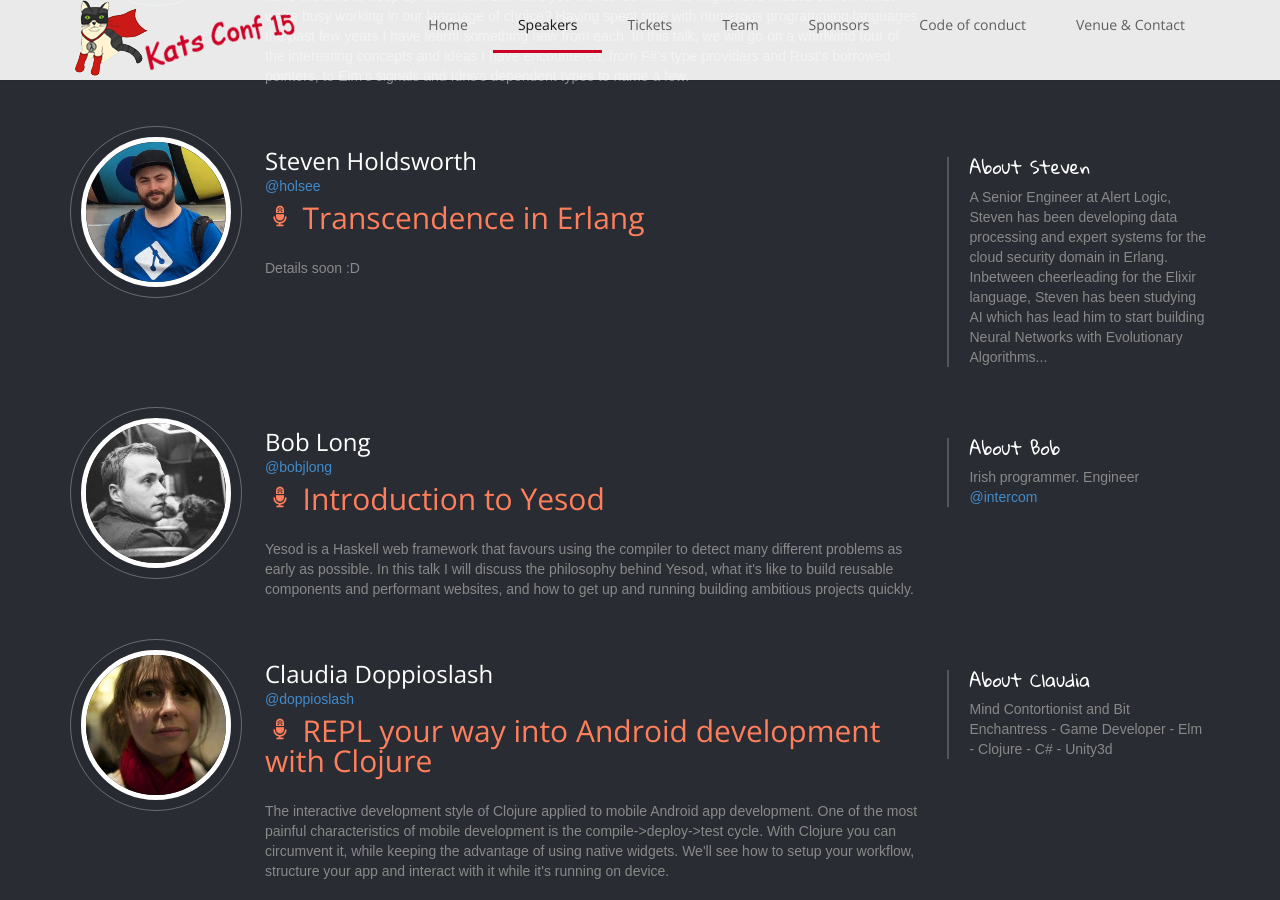
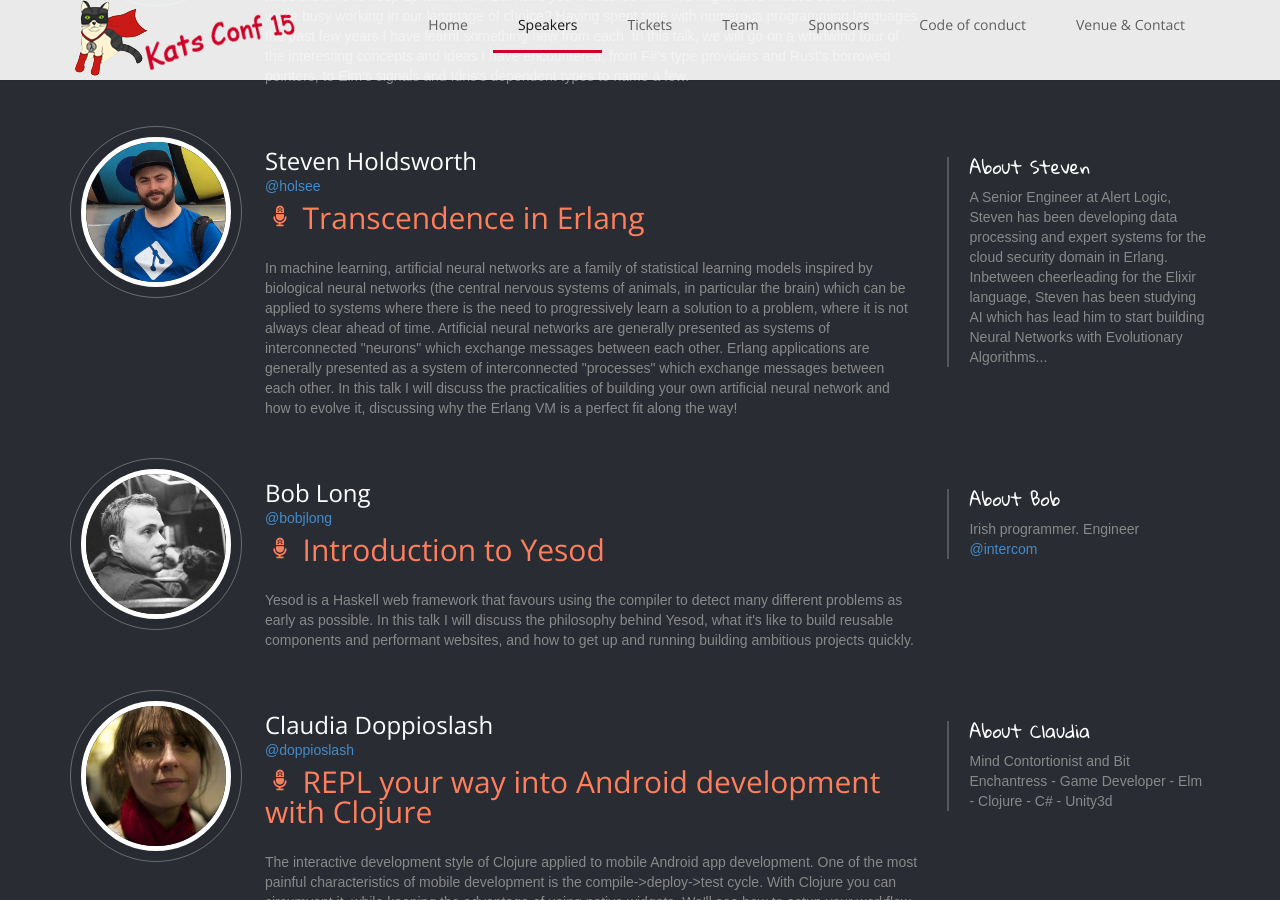
Before and after one commit to aidanf/functional-kats-conf, a Jekyll site: the page index.html, which Jekyll copies as it is, in a window 1280 px wide and 900 px high, scrolled down 4144 px. Built offline with Jekyll 4.4.1, drawn with Linux system fonts in a browser that asks for light colours; nearby versions of some CDN libraries; library files that are not in the unit come from our copies; Markdown is read by kramdown in place of the engine named in the settings.

Commit message:
Steven Holdsworth talk details

```diff
--- a/index.html
+++ b/index.html
@@ -538,7 +538,14 @@
                             <p class="company"><a href="https://twitter.com/holsee" target="_blank">@holsee</a></p>
                             <p class="talk-title"><span class="icon-normal-microphone-stand">&nbsp;</span>Transcendence in Erlang</p>
                             <p class="time"><!-- <span class="time-start">08:00</span> - 08:45 --></p>
-                            <p class="company">Details soon :D</p>
+                            <p class="company">In machine learning, artificial neural networks are a family of statistical learning models inspired by biological neural networks (the central nervous systems of animals, in particular the brain) which can be applied to systems where there is the need to progressively learn a solution to a problem, where it is not always clear ahead of time.
+
+Artificial neural networks are generally presented as systems of interconnected "neurons" which exchange messages between each other.
+
+Erlang applications are generally presented as a system of interconnected "processes" which exchange messages between each other.
+
+In this talk I will discuss the practicalities of building your own artificial neural network and how to evolve it, discussing why the Erlang VM is a perfect fit along the way!
+                            </p>
                         </div><!-- /.col-md-7 -->
 
                         <hr>
```
